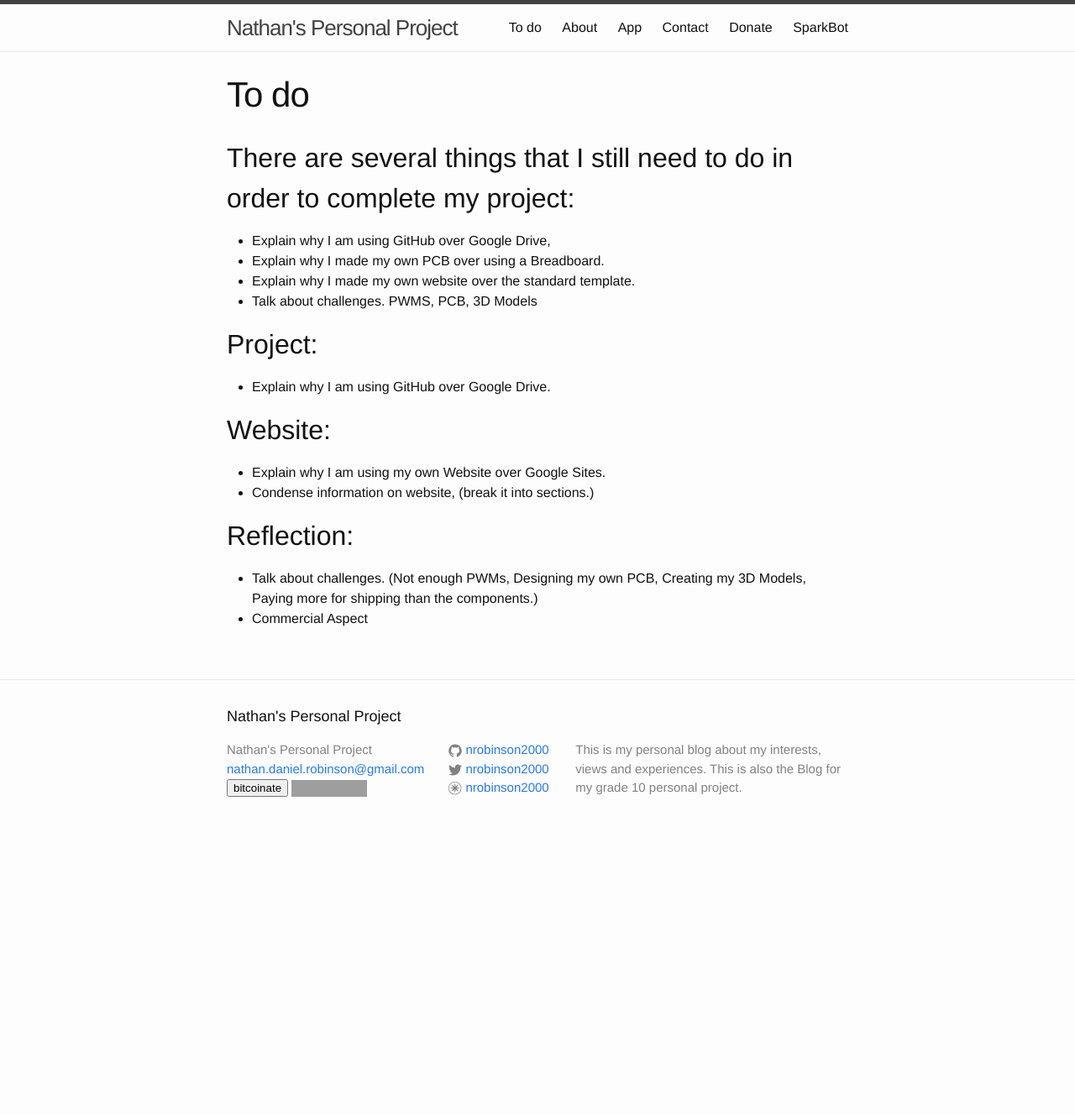
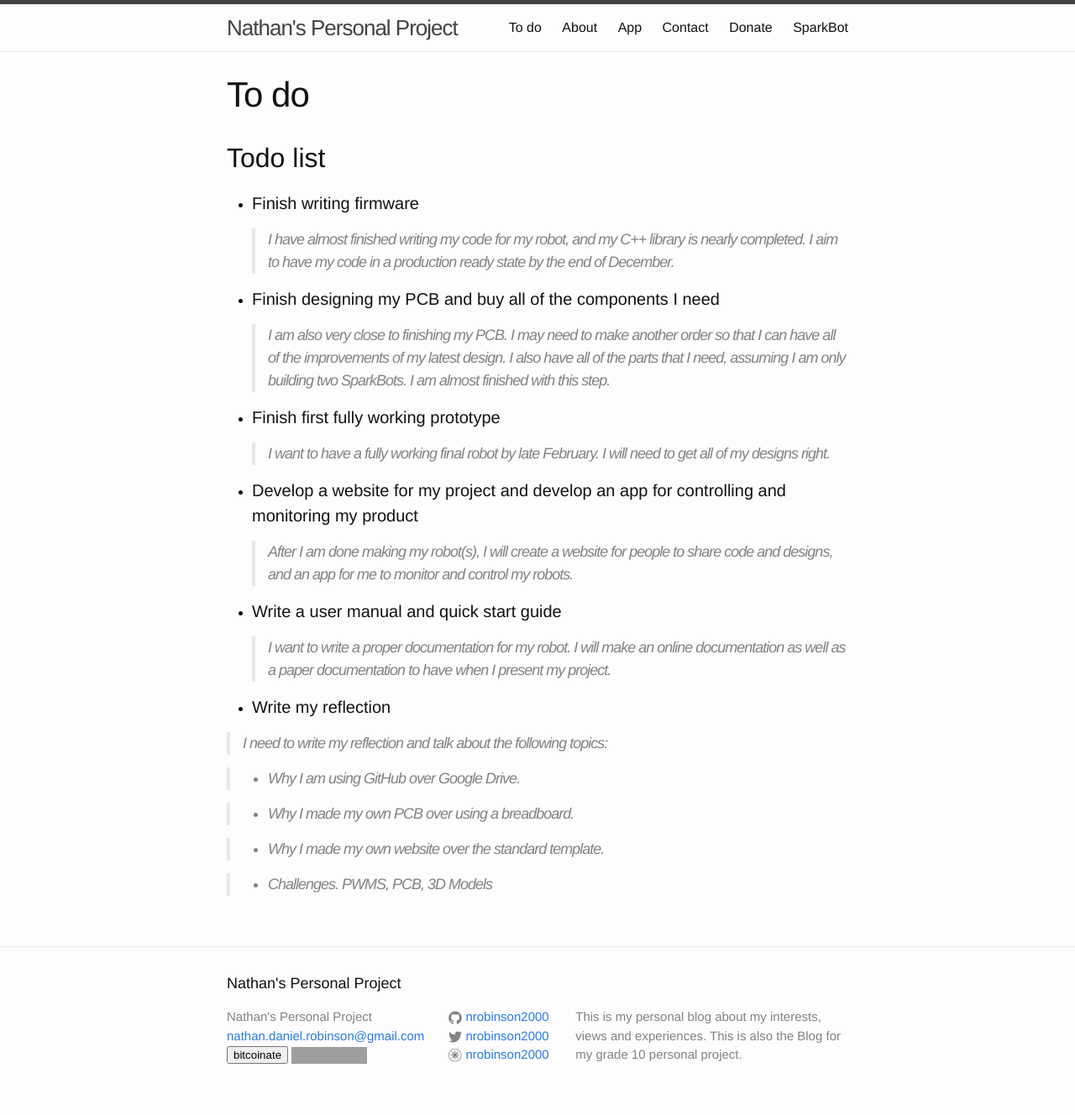
Before and after one commit to nrobinson2000/blog, a Jekyll site: the page built from pages/TODO.md, in a window 1280 px wide. Shown: the whole page at 84% size. Built offline with Jekyll 4.4.1, drawn with Linux system fonts in a browser that asks for light colours; Markdown is read by kramdown in place of the engine named in the settings; before the commit the page ends 1010 px from its top, so only the background shows below that; grey boxes are pictures that could not be loaded.

Commit message:
at 12:48 of 09-03-2016

```diff
--- a/TODO.md
+++ /dev/null
@@ -1,23 +0,0 @@
----
-layout: page
-title: To do
-permalink: /todo/
----
-## There are several things that I still need to do in order to complete my project:
-
-
-* Explain why I am using GitHub over Google Drive,
-* Explain why I made my own PCB over using a Breadboard.
-* Explain why I made my own website over the standard template.
-* Talk about challenges.  PWMS, PCB, 3D Models
-
-## Project:
-* Explain why I am using GitHub over Google Drive.
-
-## Website:
-* Explain why I am using my own Website over Google Sites.
-* Condense information on website, (break it into sections.)
-
-## Reflection:
-* Talk about challenges.  (Not enough PWMs, Designing my own PCB, Creating my 3D Models, Paying more for shipping than the components.)
-* Commercial Aspect
--- /dev/null
+++ b/pages/TODO.md
@@ -0,0 +1,32 @@
+---
+layout: page
+title: To do
+permalink: /todo/
+---
+## Todo list
+* #### Finish writing firmware
+>I have almost finished writing my code for my robot, and my C++ library is nearly completed.  I aim to have my code in a production ready state by the end of December.
+
+* #### Finish designing my PCB and buy all of the components I need
+>I am also very close to finishing my PCB.  I may need to make another order so that I can have all of the improvements of my latest design.  I also have all of the parts that I need, assuming I am only building two SparkBots.  I am almost finished with this step.
+
+* #### Finish first fully working prototype
+>I want to have a fully working final robot by late February.  I will need to get all of my designs right.
+
+* #### Develop a website for my project and develop an app for controlling and monitoring my product
+>After I am done making my robot(s), I will create a website for people to share code and designs, and an app for me to monitor and control my robots.
+
+* #### Write a user manual and quick start guide
+>I want to write a proper documentation for my robot.  I will make an online documentation as well as a paper documentation to have when I present my project.
+
+* #### Write my reflection
+
+> I need to write my reflection and talk about the following topics:
+
+>* Why I am using GitHub over Google Drive.
+
+>* Why I made my own PCB over using a breadboard.
+
+>* Why I made my own website over the standard template.
+
+>* Challenges.  PWMS, PCB, 3D Models
```
Also changed, not shown: pages/sparkbot.md (+0 -33 lines).
